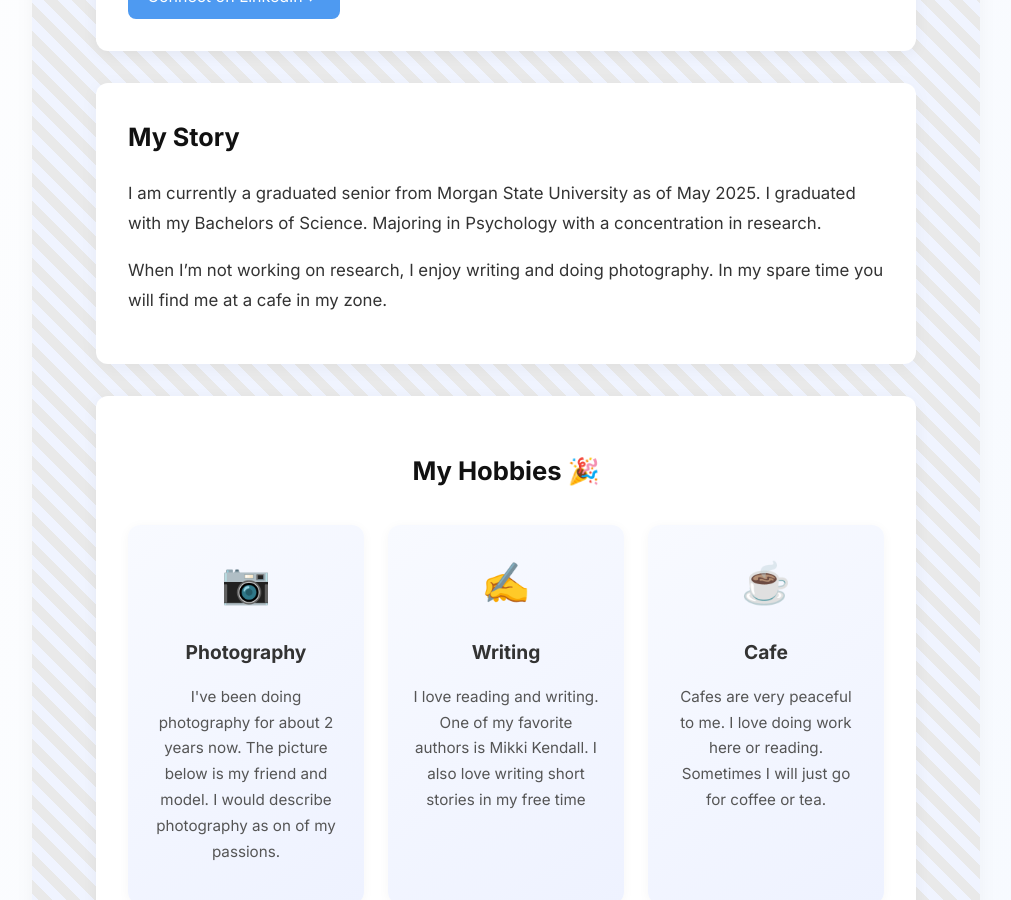
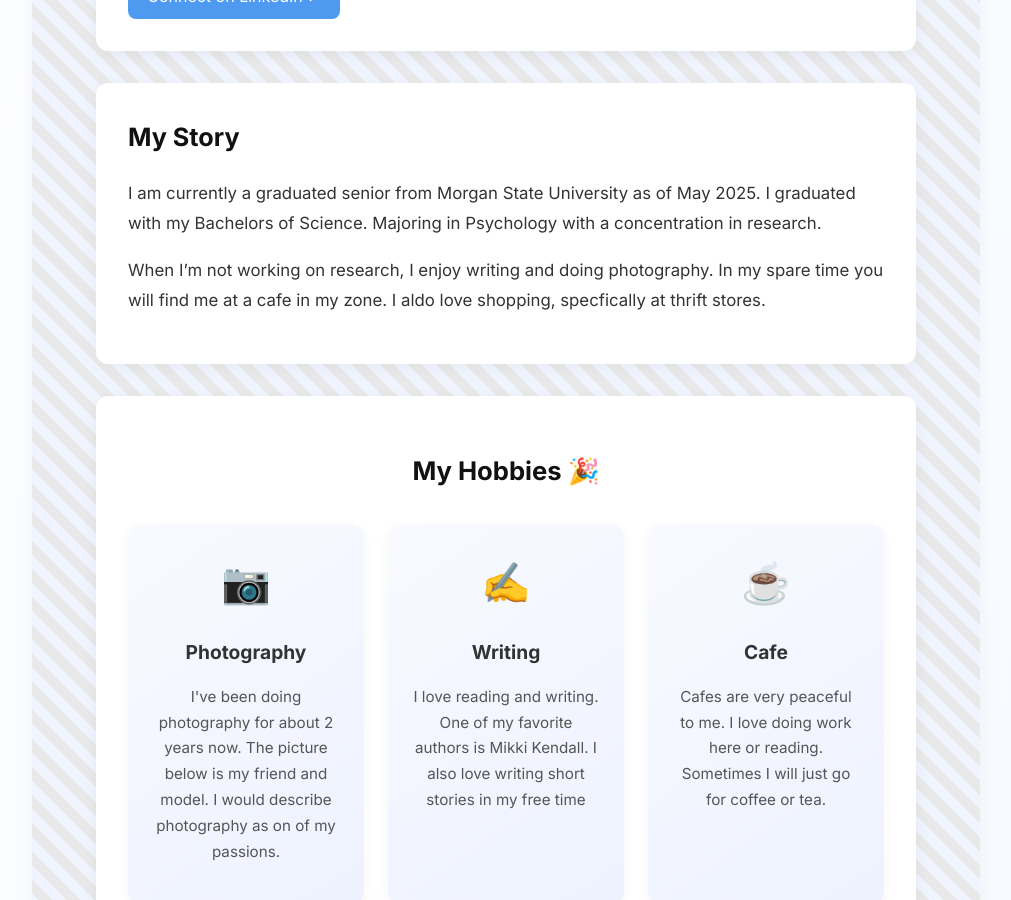
Before and after one commit to KenideeBlakey/kenideeblakey.github.io, a Jekyll site: the page built from pages/about-me.md, in a window 1280 px wide and 900 px high, scrolled down 467 px. Shown: the whole window, without its empty margins (260-1271 px from the left). Built offline with Jekyll 4.4.1, drawn with Linux system fonts in a browser that asks for light colours.

Commit message:
Update about-me.md

```diff
--- a/pages/about-me.md
+++ b/pages/about-me.md
@@ -11,7 +11,7 @@ about:
   bio: |
     I am currently a graduated senior from Morgan State University as of May 2025. I graduated with my Bachelors of Science. Majoring in Psychology with a concentration in research.
 
-    When I’m not working on research, I enjoy writing and doing photography. In my spare time you will find me at a cafe in my zone.
+    When I’m not working on research, I enjoy writing and doing photography. In my spare time you will find me at a cafe in my zone. I aldo love shopping, specfically at thrift stores.
 
   hobbies:
     - icon: 📷
```
